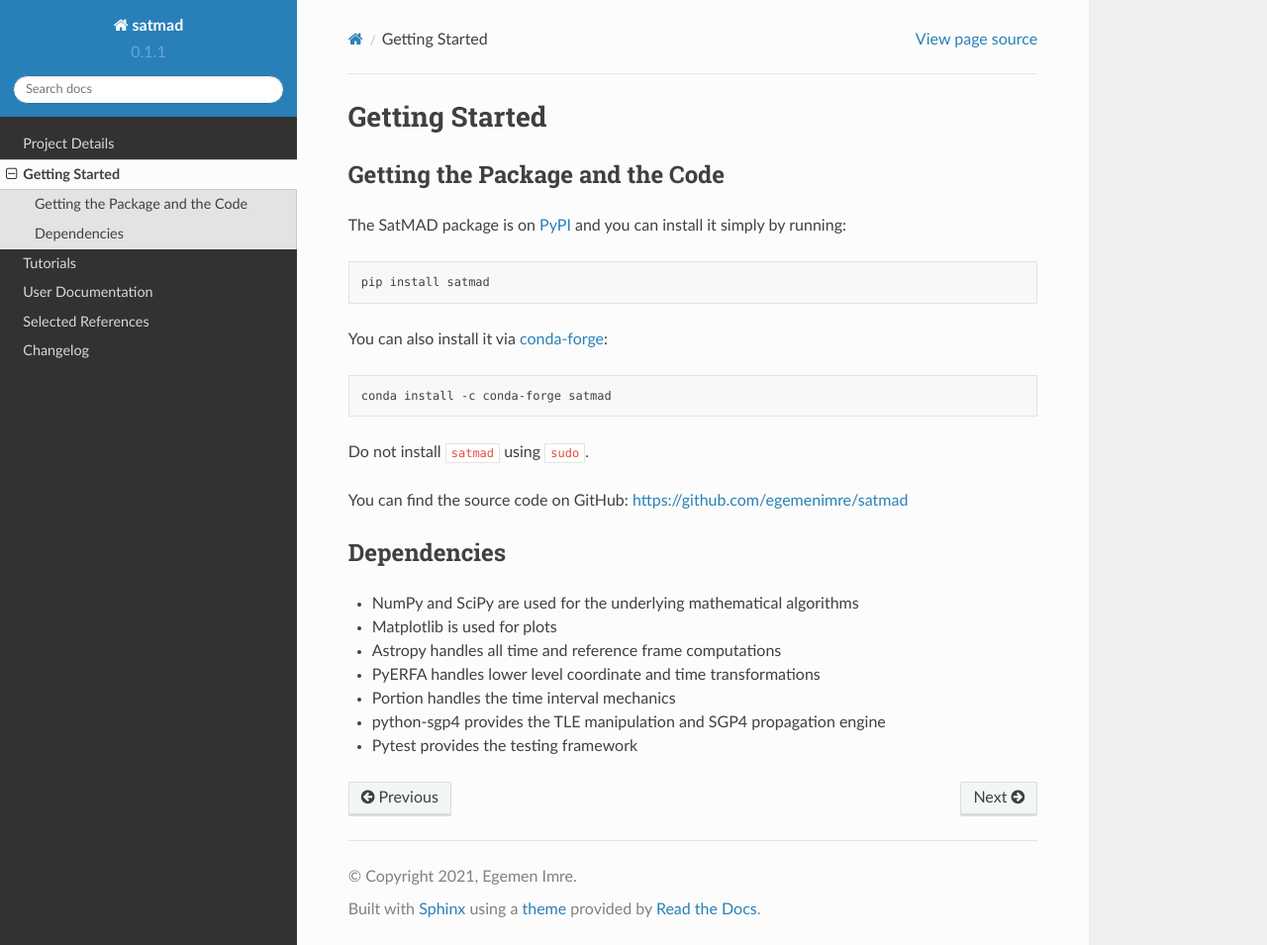
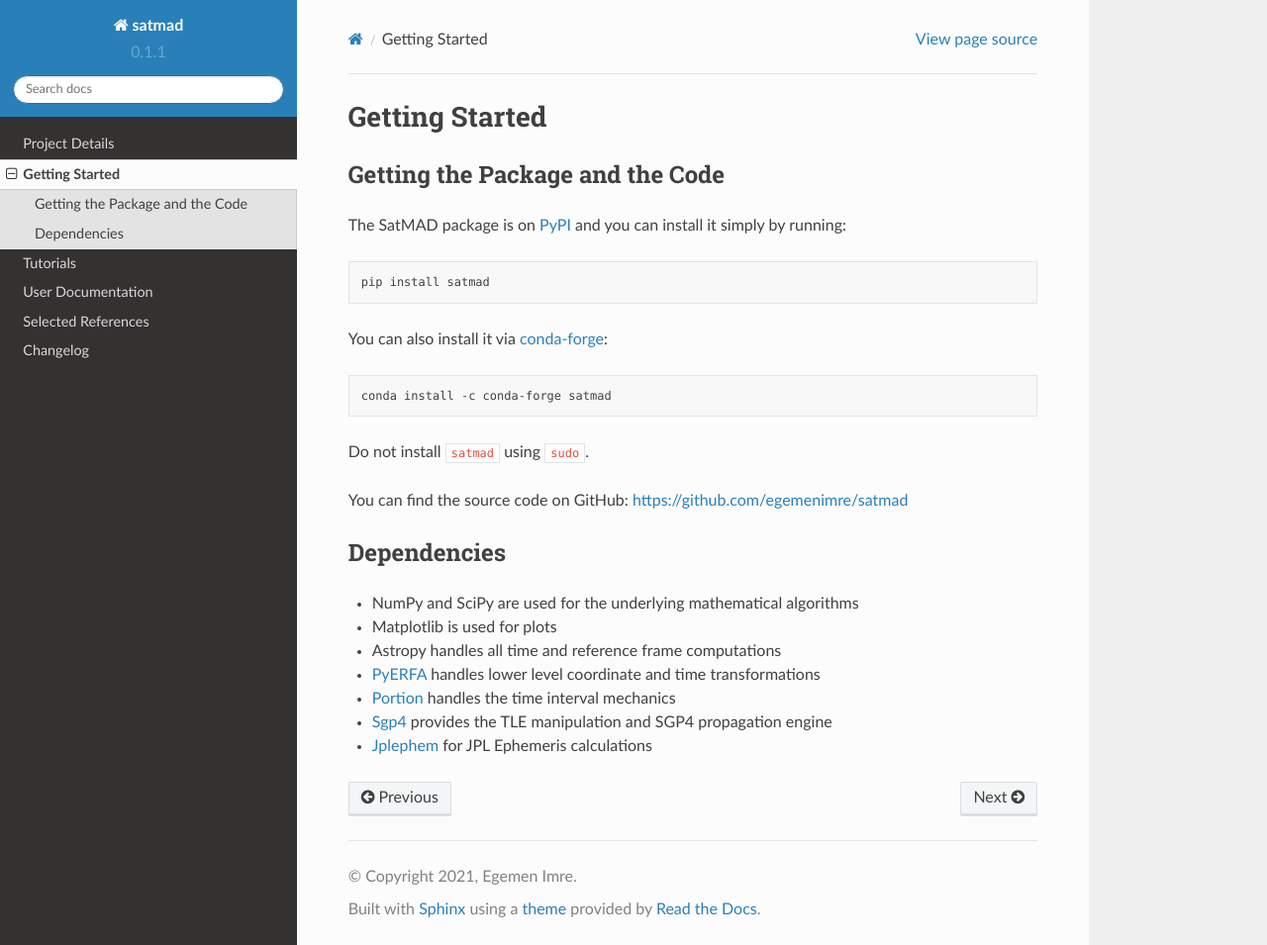
Before and after one commit to egemenimre/satmad, a Sphinx documentation site: the page built from docs/getting_started.md, in a window 1280 px wide and 955 px high. Shown: the whole window at 99% size. Built offline with Sphinx 7.4.7 and the Read the Docs theme 2.0.0, drawn with Linux system fonts in a browser that asks for light colours.

Commit message:
Addded jplephem as dependency and occultations as new feature

```diff
--- a/docs/getting_started.md
+++ b/docs/getting_started.md
@@ -17,10 +17,10 @@ You can find the source code on GitHub: <https://github.com/egemenimre/satmad>
 
 ## Dependencies
 
-- NumPy and SciPy are used for the underlying mathematical algorithms
-- Matplotlib is used for plots
-- Astropy handles all time and reference frame computations
-- PyERFA handles lower level coordinate and time transformations
-- Portion handles the time interval mechanics
-- python-sgp4 provides the TLE manipulation and SGP4 propagation engine
-- Pytest provides the testing framework
+-   NumPy and SciPy are used for the underlying mathematical algorithms
+-   Matplotlib is used for plots
+-   Astropy handles all time and reference frame computations
+-   [PyERFA](https://github.com/liberfa/pyerfa) handles lower level coordinate and time transformations
+-   [Portion](https://github.com/AlexandreDecan/portion) handles the time interval mechanics
+-   [Sgp4](https://pypi.org/project/sgp4) provides the TLE manipulation and SGP4 propagation engine
+-   [Jplephem](https://github.com/brandon-rhodes/python-jplephem/) for JPL Ephemeris calculations
--- a/requirements.txt
+++ b/requirements.txt
@@ -1,4 +1,5 @@
 astropy
+jplephem
 matplotlib
 numpy
 scipy
```
Also changed, not shown: README.md (+2 -0 lines), docs/about.md (+1 -0 lines).
